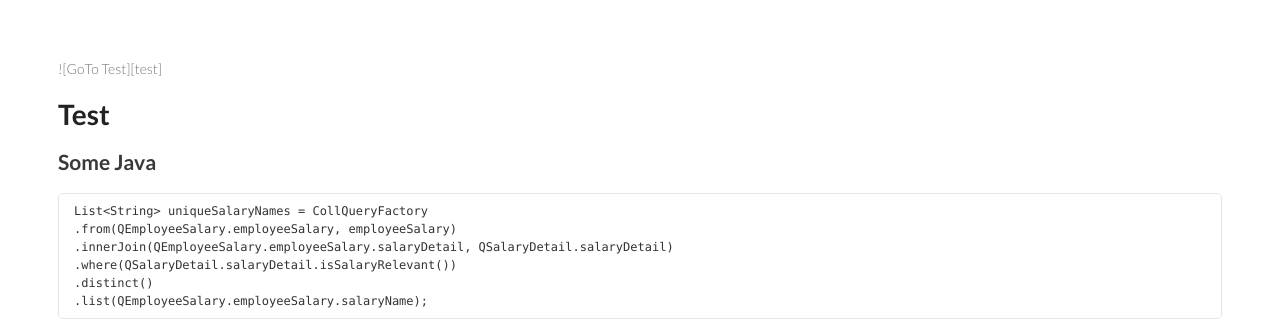
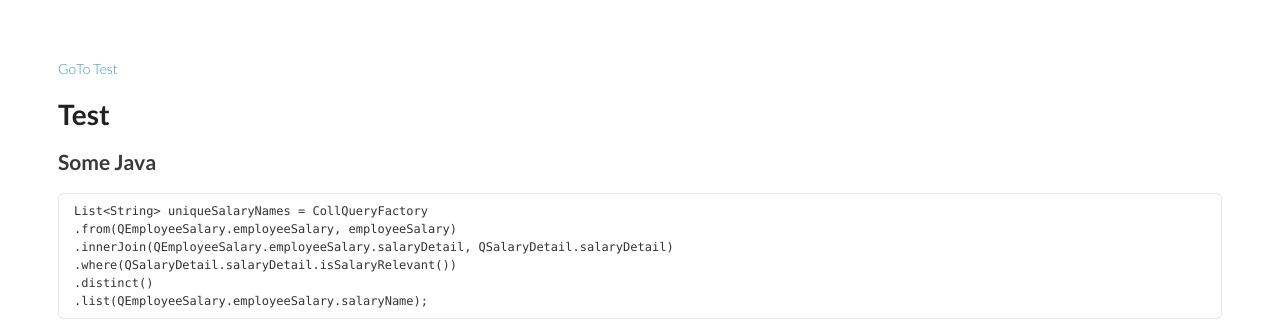
Before and after one commit to griffio/griffio.github.io, a Jekyll site: the page built from _posts/2014-08-31-test.md, in a window 1280 px wide. Shown: the top 321 px of the page. Built offline with Jekyll 4.4.1, drawn with Linux system fonts in a browser that asks for light colours.

Commit message:
Update 2014-08-31-test.md

```diff
--- a/_posts/2014-08-31-test.md
+++ b/_posts/2014-08-31-test.md
@@ -1,7 +1,7 @@
 ---
 layout: post
 ---
-![GoTo Test][test]
+[GoTo Test](#test)
 
 
 # Test
```
